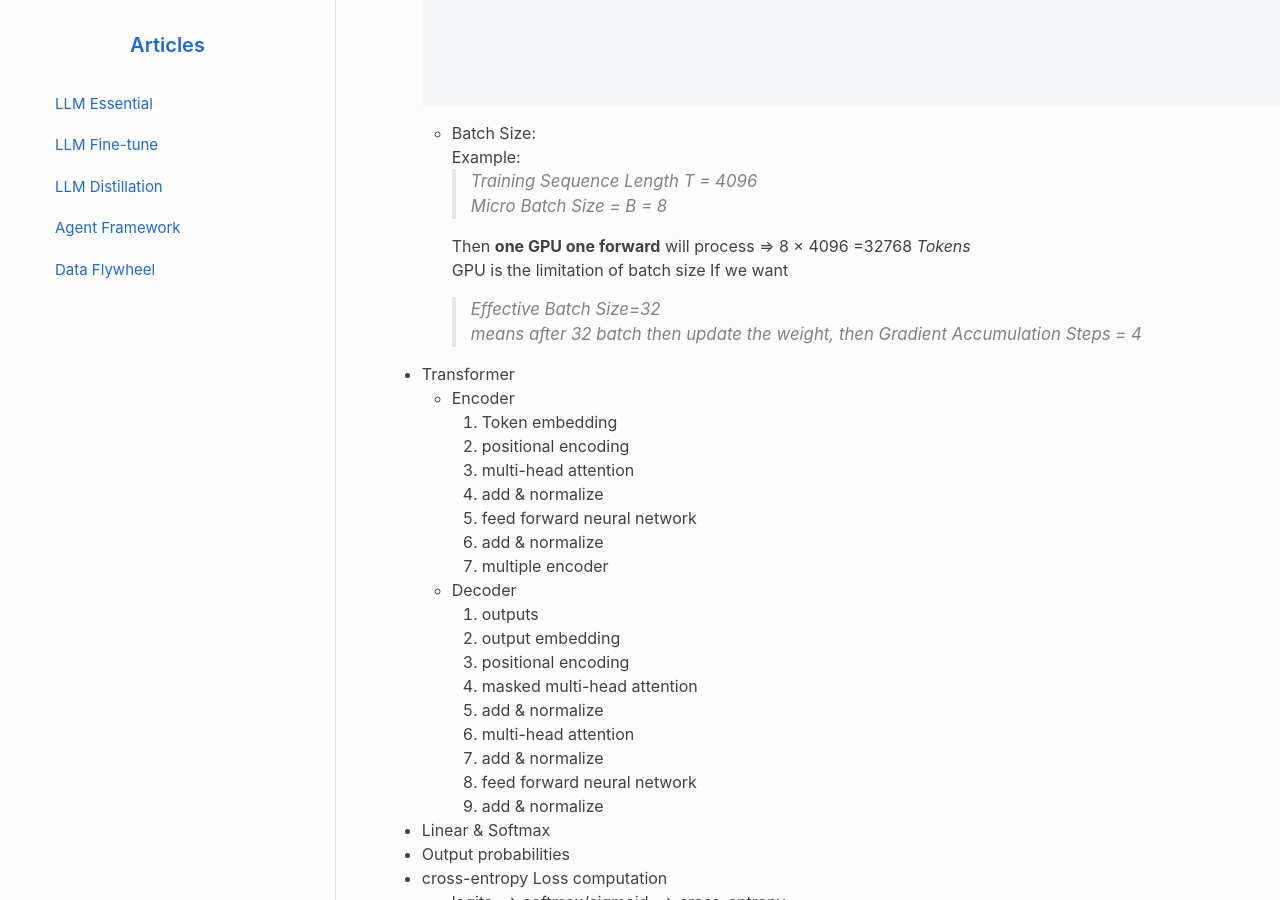
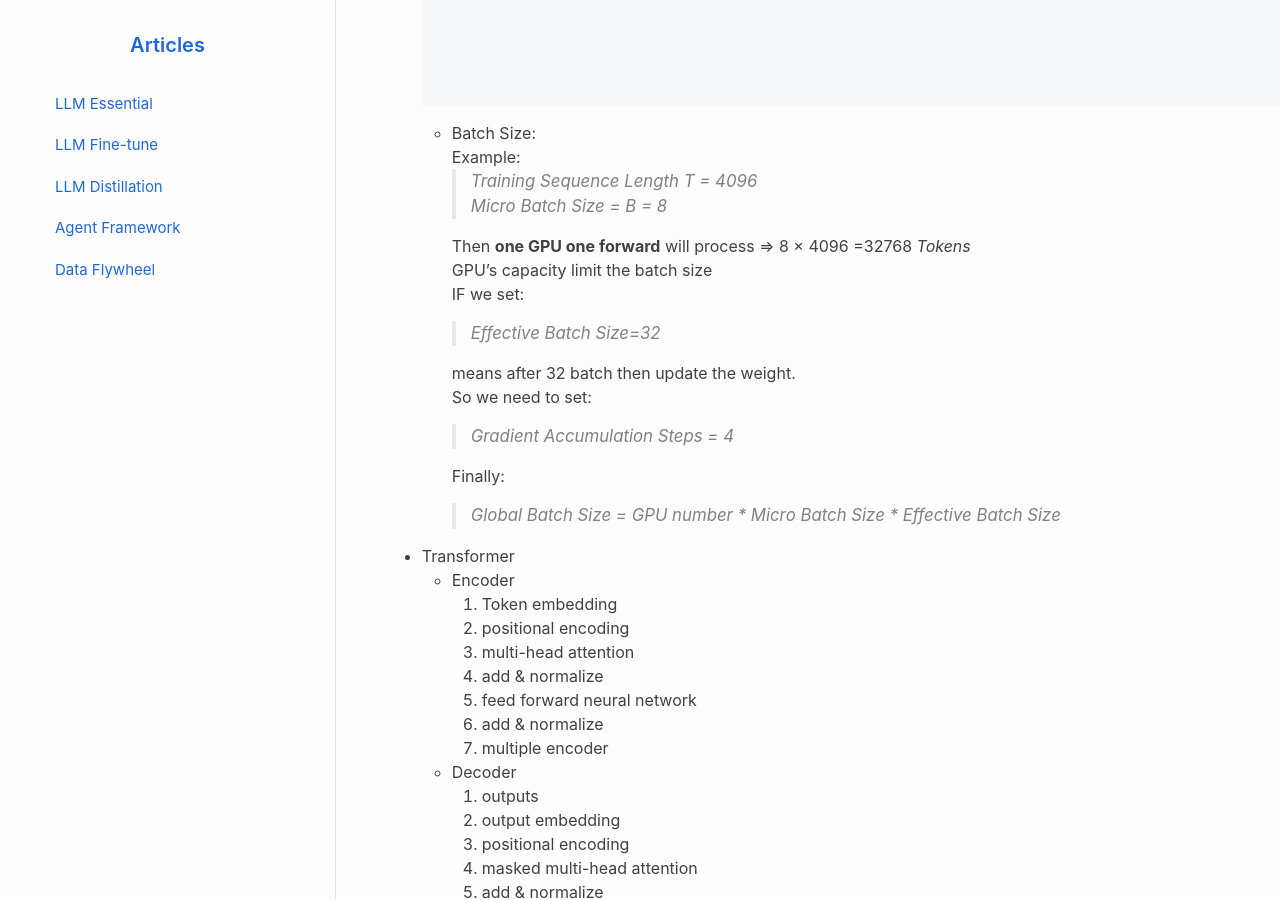
Before and after one commit to ChrisZhu2050/chriszhu2050.github.io, a Jekyll site: the page built from index.md, in a window 1280 px wide and 900 px high, scrolled down 11951 px. Built offline with Jekyll 4.4.1, drawn with Linux system fonts in a browser that asks for light colours; nearby versions of some CDN libraries; formulas are drawn with MathJax 3.

Commit message:
Update index.md

```diff
--- a/index.md
+++ b/index.md
@@ -501,12 +501,17 @@ graph LR
       Micro Batch Size = B = 8
 
       Then **one GPU one forward** will process => 8 × 4096 =32768 *Tokens*
-      GPU is the limitation of batch size
-      If we want
+      GPU's capacity limit the batch size
+      IF we set:
       > Effective Batch Size=32
-      means after 32 batch then update the weight, then
+
+      means after 32 batch then update the weight.
+      So we need to set:
       > Gradient Accumulation Steps = 4
 
+      Finally:
+
+      > Global Batch Size = GPU number * Micro Batch Size * Effective Batch Size
 
 
   - Transformer
```
